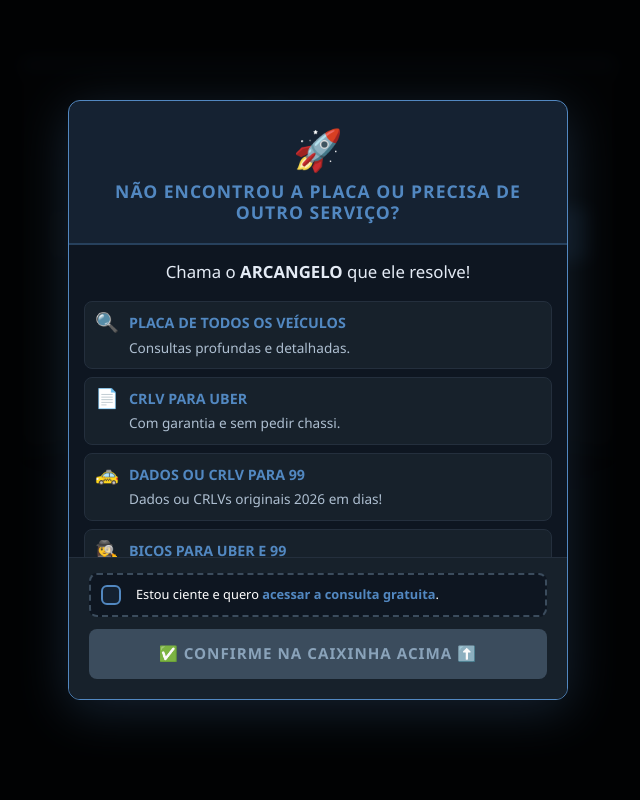
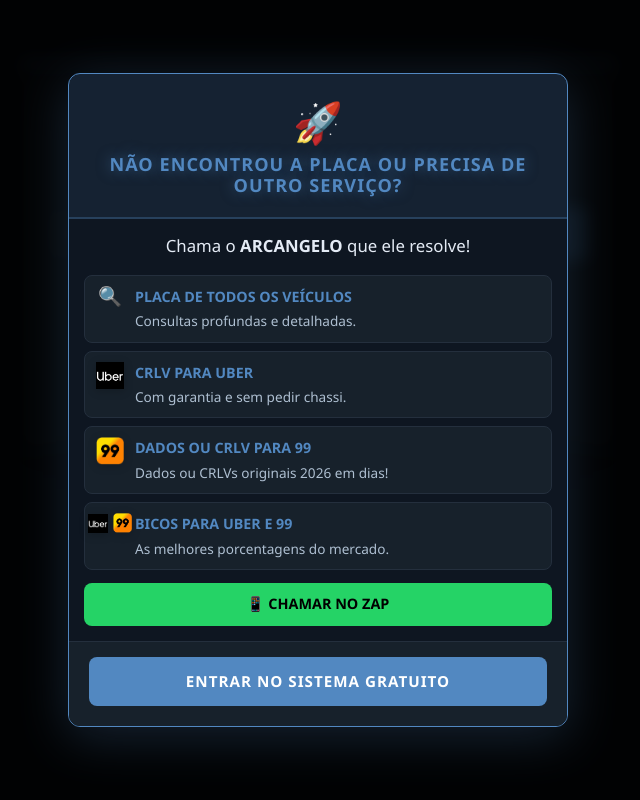
Before and after one commit to joaothadeuangelo/arcsys-sistema-consultas, a FastAPI app: page / in a window 1280 px wide. Shown: the whole page, without its empty margins (322-962 px from the left). Run offline with FastAPI, Linux system fonts and the light colour scheme; data comes from the database, SQL or seed files in the repository.

Commit message:
Ajuste modal Marketing, refatoração total

```diff
--- a/index.html
+++ b/index.html
@@ -3,7 +3,7 @@
 <head>
     <meta charset="UTF-8">
     <meta name="viewport" content="width=device-width, initial-scale=1.0">
-    <title>ARCSYS - Consulta de Veículos</title>
+    <title>ARCSYS - Consulta de placa</title>
     <link rel="stylesheet" href="/static/style.css">
 </head>
 <body>
@@ -31,7 +31,7 @@
     </div>
 
     <div id="modalAviso" class="modal-overlay">
-        <div class="modal-content warning-premium-modal" style="border-color: #5288c1; box-shadow: 0 10px 50px rgba(82, 136, 193, 0.25); display: flex; flex-direction: column; height: 85vh; max-height: 600px; padding: 0 !important; overflow: hidden;">
+        <div class="modal-content warning-premium-modal" style="border-color: #5288c1; box-shadow: 0 10px 50px rgba(82, 136, 193, 0.25); display: flex; flex-direction: column; height: auto; max-height: 95vh; padding: 0 !important; overflow: hidden;">
 
             <div class="warning-header" style="background: rgba(82, 136, 193, 0.1); border-bottom: 2px solid rgba(82, 136, 193, 0.3); flex-shrink: 0; padding: 20px;">
                 <span class="warning-icon-large" style="animation: none; margin-bottom: 5px;">🚀</span>
@@ -45,7 +45,7 @@
                     </p>
 
                     <div class="rule-item" style="padding: 10px; gap: 10px;">
-                        <span class="rule-icon" style="font-size: 1.2em;">🔍</span>
+                        <span class="rule-icon" style="font-size: 1.2em; width: 30px; text-align: center;">🔍</span>
                         <div class="rule-text" style="font-size: 0.85em;">
                             <strong style="color: #5288c1;">PLACA DE TODOS OS VEÍCULOS</strong>
                             Consultas profundas e detalhadas.
@@ -53,7 +53,9 @@
                     </div>
 
                     <div class="rule-item" style="padding: 10px; gap: 10px;">
-                        <span class="rule-icon" style="font-size: 1.2em;">📄</span>
+                        <div class="rule-icon" style="display: flex; align-items: center; justify-content: center; width: 30px;">
+                            <img src="/static/uber.png" alt="Uber" class="app-logo">
+                        </div>
                         <div class="rule-text" style="font-size: 0.85em;">
                             <strong style="color: #5288c1;">CRLV PARA UBER</strong>
                             Com garantia e sem pedir chassi.
@@ -61,7 +63,9 @@
                     </div>
 
                     <div class="rule-item" style="padding: 10px; gap: 10px;">
-                        <span class="rule-icon" style="font-size: 1.2em;">🚕</span>
+                        <div class="rule-icon" style="display: flex; align-items: center; justify-content: center; width: 30px;">
+                            <img src="/static/99.png" alt="99" class="app-logo">
+                        </div>
                         <div class="rule-text" style="font-size: 0.85em;">
                             <strong style="color: #5288c1;">DADOS OU CRLV PARA 99</strong>
                             Dados ou CRLVs originais 2026 em dias!
@@ -69,7 +73,10 @@
                     </div>
 
                     <div class="rule-item" style="padding: 10px; gap: 10px;">
-                        <span class="rule-icon" style="font-size: 1.2em;">🕵️‍♀️</span>
+                        <div class="rule-icon" style="display: flex; align-items: center; justify-content: center; gap: 5px; width: 30px;">
+                            <img src="/static/uber.png" alt="Uber" class="app-logo" style="width: 20px; height: 20px;">
+                            <img src="/static/99.png" alt="99" class="app-logo" style="width: 20px; height: 20px;">
+                        </div>
                         <div class="rule-text" style="font-size: 0.85em;">
                             <strong style="color: #5288c1;">BICOS PARA UBER E 99</strong>
                             As melhores porcentagens do mercado.
@@ -83,14 +90,6 @@
             </div>
 
             <div style="flex-shrink: 0; background: #17212b; border-top: 1px solid #242f3d; padding: 15px 20px 20px 20px;">
-                <label class="checkbox-premium" style="margin-bottom: 12px; padding: 0; cursor: pointer;">
-                    <input type="checkbox" id="checkPromessa" onchange="verificarCheckbox()" disabled>
-                    <div class="checkbox-content" style="padding: 10px; background: #0e1621; border-color: #3b4c5d;">
-                        <span class="checkbox-fake" style="width: 20px; height: 20px; min-width: 20px;"></span>
-                        <span style="font-size: 0.8em; color: #fff;">Estou ciente e quero <strong>acessar a consulta gratuita</strong>.</span>
-                    </div>
-                </label>
-
                 <button id="btnAceitarModal" class="btn-modal btn-premium-action bloqueado" disabled onclick="fecharModal()" style="margin: 0; width: 100%; padding: 15px; font-size: 0.95em;">
                     ⏳ EXIBINDO ANÚNCIO... (5s)
                 </button>
@@ -120,7 +119,7 @@
         <div class="card-footer">
             <span class="badge-free">⚡ 100% Gratuito</span>
             <p>Desenvolvido por <strong>ARCANGELO</strong></p>
-            <a href="https://t.me/DevArcangelo" target="_blank" class="btn-dev-contato">
+            <a href="https://api.whatsapp.com/send?phone=5599984221688&text=Fala%20Arcangelo!%20Vim%20pelo%20painel%20e%20preciso%20de%20um%20serviço." target="_blank" class="btn-dev-contato">
                 <svg width="18" height="18" viewBox="0 0 24 24" fill="none" stroke="currentColor" stroke-width="2" stroke-linecap="round" stroke-linejoin="round"><line x1="22" y1="2" x2="11" y2="13"></line><polygon points="22 2 15 22 11 13 2 9 22 2"></polygon></svg>
                 Falar com o Desenvolvedor
             </a>
--- a/static/script.js
+++ b/static/script.js
@@ -10,40 +10,22 @@ window.onload = function() {
         return;
     }
 
-    // 2. DISPARA O TIMER DO ANÚNCIO PREMIUM
+    // 2. DISPARA O TIMER DO ANÚNCIO (E LIBERA AUTOMATICAMENTE)
     const btn = document.getElementById('btnAceitarModal');
-    const checkbox = document.getElementById('checkPromessa');
 
     timerInterval = setInterval(() => {
         if (tempoLeitura > 0) {
-            // AQUI ESTAVA O ERRO: Atualizando o texto durante a contagem
             btn.innerText = `⏳ EXIBINDO ANÚNCIO... (${tempoLeitura}s)`;
             tempoLeitura--;
         } else {
             clearInterval(timerInterval);
-            // Texto quando o timer acaba
-            btn.innerText = "✅ CONFIRME NA CAIXINHA ACIMA ⬆️";
-            checkbox.disabled = false;
+            // O tempo acabou, libera o botão direto!
+            btn.disabled = false;
+            btn.classList.remove('bloqueado');
+            btn.classList.add('liberado');
+            btn.innerText = "ENTRAR NO SISTEMA GRATUITO";
         }
     }, 1000);
-}
-
-function verificarCheckbox() {
-    const btn = document.getElementById('btnAceitarModal');
-    const checkbox = document.getElementById('checkPromessa');
-
-    if (checkbox.checked && tempoLeitura <= 0) {
-        btn.disabled = false;
-        btn.classList.remove('bloqueado');
-        btn.classList.add('liberado');
-        // Texto final do botão verde/azul pra entrar
-        btn.innerText = "ENTRAR NO SISTEMA GRATUITO 🚀";
-    } else {
-        btn.disabled = true;
-        btn.classList.remove('liberado');
-        btn.classList.add('bloqueado');
-        btn.innerText = "✅ CONFIRME NA CAIXINHA ACIMA ⬆️";
-    }
 }
 
 function fecharModal() {
--- a/static/style.css
+++ b/static/style.css
@@ -256,6 +256,36 @@ button:disabled { background-color: #3b4c5d; cursor: not-allowed; color: #8aa3ba
     100% { box-shadow: 0 0 0 0 rgba(231, 76, 60, 0); }
 }
 
+/* ========================================= */
+/* EFEITO PULSANTE DO TÍTULO PREMIUM         */
+/* ========================================= */
+@keyframes pulse-premium-text {
+    0% {
+        transform: scale(1);
+        text-shadow: 0 0 0px rgba(82, 136, 193, 0);
+    }
+    50% {
+        transform: scale(1.03); /* Aumenta 3% do tamanho */
+        text-shadow: 0 0 15px rgba(82, 136, 193, 0.6); /* Cria um brilho azul/neon */
+    }
+    100% {
+        transform: scale(1);
+        text-shadow: 0 0 0px rgba(82, 136, 193, 0);
+    }
+}
+
+/* Aplica a animação na classe do título */
+.warning-title-premium {
+    animation: pulse-premium-text 1.5s infinite ease-in-out;
+    display: inline-block; /* Necessário para o transform (scale) funcionar perfeitamente em textos */
+}
+
+.app-logo {
+    width: 28px;
+    height: 28px;
+    object-fit: contain;
+    filter: drop-shadow(0 2px 4px rgba(0,0,0,0.2));
+}
 
 /* ========================================= */
 /* RESPONSIVIDADE (SMARTPHONES)              */
```
Also changed, not shown: static/99.png (added), static/uber.png (added).
